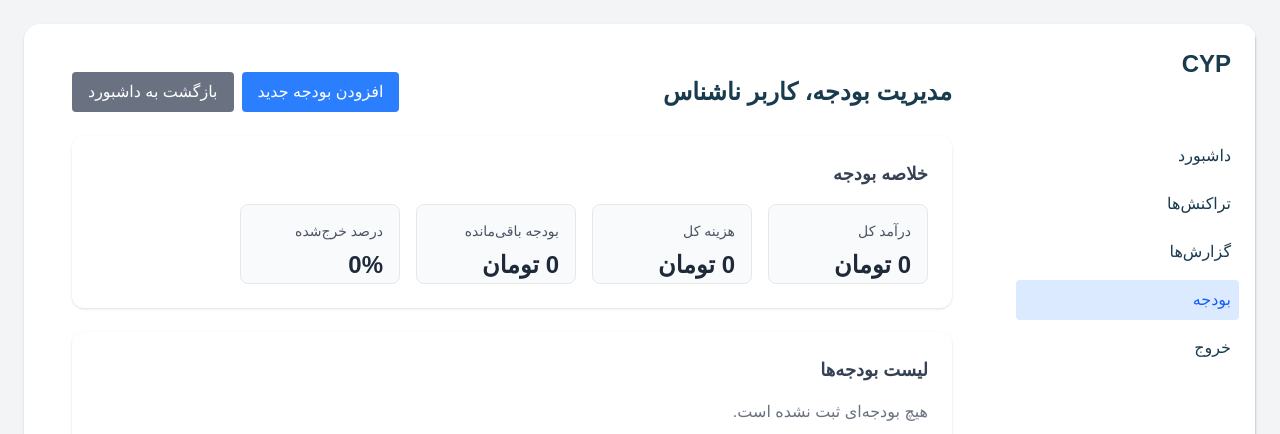
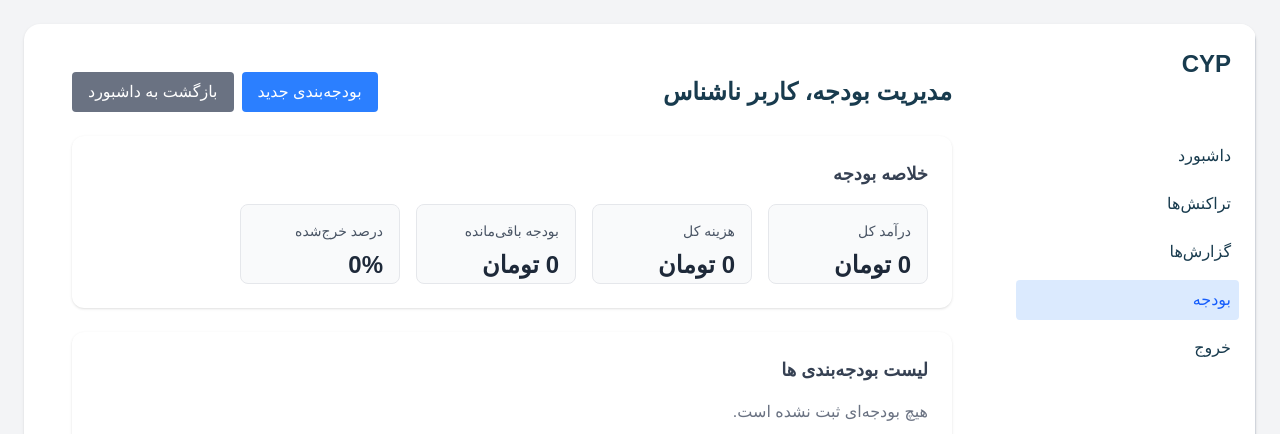
Before and after one commit to Lo-Agency/cyp-app, a React app: page /budget in a window 1280 px wide. Shown: the top 434 px of the page. Built offline with nearby package versions, Linux system fonts and the light colour scheme; no server answers; the HTML template or start-up script is replaced by a standard one; a web font is replaced by a local one.

Commit message:
fix some text

```diff
--- a/src/component/dashboard/budgetModal.tsx
+++ b/src/component/dashboard/budgetModal.tsx
@@ -85,7 +85,7 @@
     <div className="fixed inset-0 bg-black bg-opacity-50 flex items-center justify-center z-50" dir="rtl">
       <div className="bg-white p-6 rounded-xl shadow-lg w-full max-w-md">
         <h2 className="text-xl font-bold mb-4">
-          {editingBudget ? "ویرایش بودجه" : "افزودن بودجه جدید"}
+          {editingBudget ? "ویرایش بودجه" : "افزودن بودجه بندی جدید"}
         </h2>
         <form onSubmit={handleSubmit}>
           <div className="mb-4">
--- a/src/component/dashboard/budgets.tsx
+++ b/src/component/dashboard/budgets.tsx
@@ -139,7 +139,7 @@
               setShowModal(true);
             }}
           >
-            افزودن بودجه جدید
+           بودجه‌بندی جدید
           </button>
           <Link
             to="/Dashboard"
@@ -165,7 +165,7 @@
 
       {/* لیست بودجه‌ها */}
       <div className="bg-white p-6 rounded-xl shadow mb-6">
-        <h3 className="text-lg font-semibold text-gray-700 mb-4">لیست بودجه‌ها</h3>
+        <h3 className="text-lg font-semibold text-gray-700 mb-4">لیست بودجه‌بندی ها</h3>
         {budgets.length === 0 ? (
           <p className="text-gray-500">هیچ بودجه‌ای ثبت نشده است.</p>
         ) : (
```
